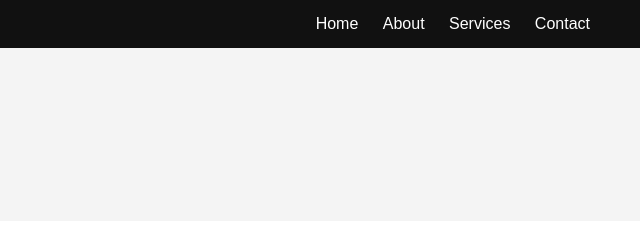
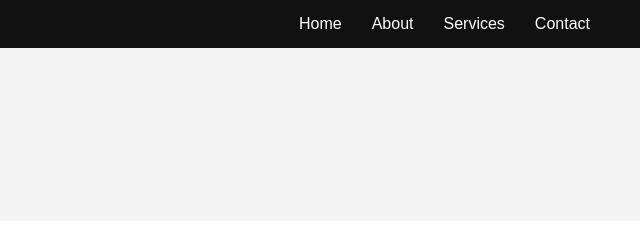
Before and after one commit to MILLSMULTICONCEPT/MILLS-MULTICONCEPT, a plain HTML site: page index.html in a window 1280 px wide. Shown: the top 240 px of the page, 640-1280 px from the left. Drawn offline with Linux system fonts and the light colour scheme.

Commit message:
Update style.css

```diff
--- a/style.css
+++ b/style.css
@@ -23,17 +23,21 @@ nav .logo img {
 }
 nav ul {
   list-style: none;
+  display: flex;
+  gap: 30px;
 }
-nav ul li {
-  display: inline;
-  margin-left: 20px;
+
+nav ul li a {
+  color: white;
+  text-decoration: none;
+  display: flex;
+  align-items: center;
+  gap: 8px; /* space between icon and text */
 }
-nav ul li a {
-  color: #fff;
-  text-decoration: none;
-}
-nav ul li a:hover {
-  color: #00aced;
+
+nav ul li a img {
+  height: 20px;
+  width: 20px;
 }
 
 /* Hero Section */
```
